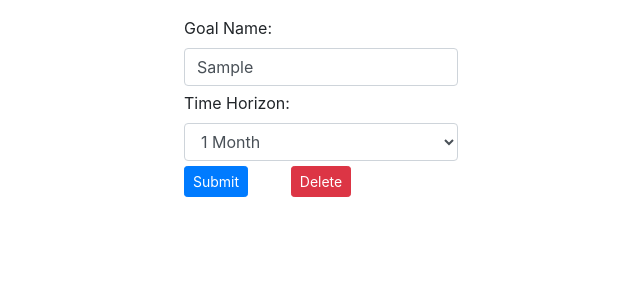
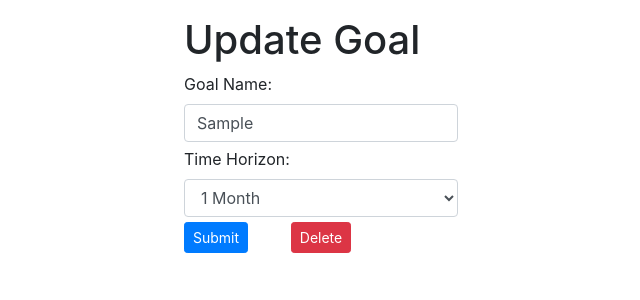
Before and after one commit to tyler-simeone/FundsTracker, a Django app: page /goals/1/editgoal/ in a window 1280 px wide. Shown: the part 24-324 px from the top of the page, without its empty margins (319-959 px from the left). Run offline with Django 3.2, Linux system fonts and the light colour scheme; a user stored in the database is signed in; tables that the repository leaves empty hold one stand-in row (values such as "Sample post"); parts of the project's set-up code (start-up, migrations or seed data) failed here and were passed over; some libraries are stand-ins or nearby versions.

Commit message:
goal styling done for now

```diff
--- a/fundstrackerproject/fundstrackerapp/templates/goals/form.html
+++ b/fundstrackerproject/fundstrackerapp/templates/goals/form.html
@@ -12,6 +12,7 @@
         {% if financial_goal.id is not None %}
         <form action="{% url 'fundstrackerapp:goal_details' financial_goal.id %}" method="post">
             <input type="hidden" name="actual_method" value="PUT">
+            <h1>Update Goal</h1>
         {% else %}
         <form action="{% url 'fundstrackerapp:goals' %}" method="post">
         {% endif %}
```
